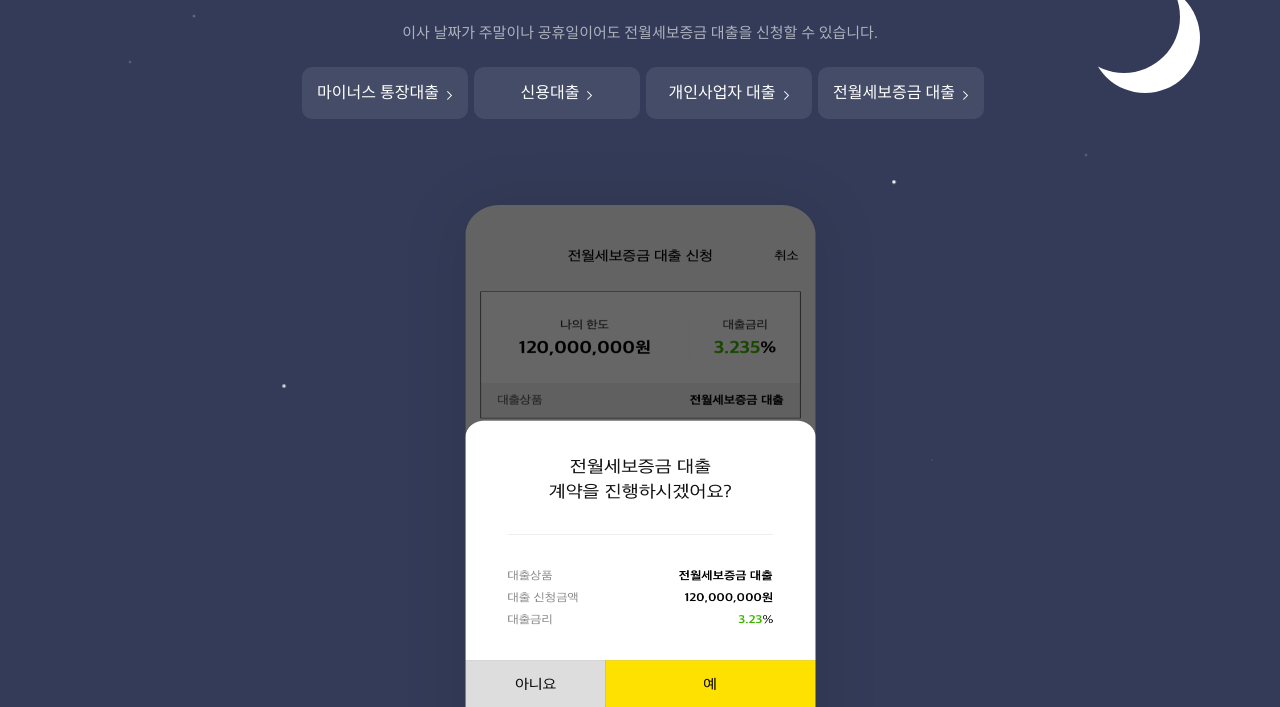
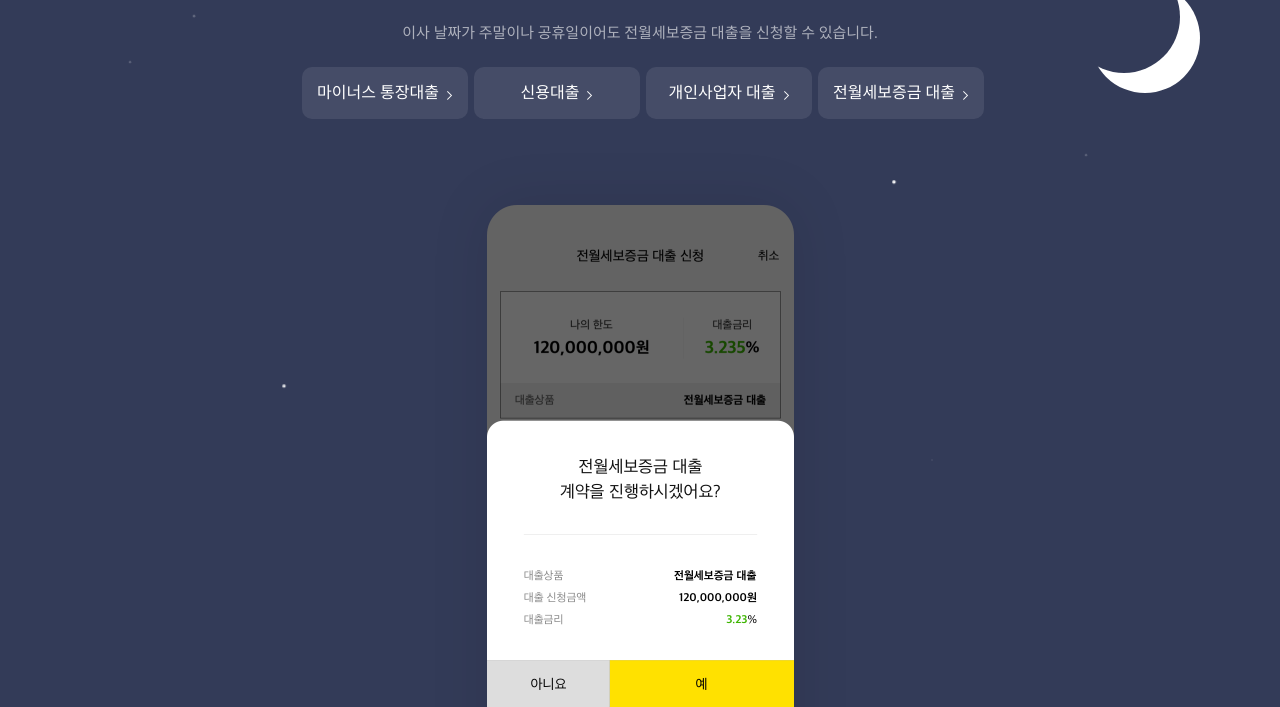
Before and after one commit to choiyeonhee1226/kakaobank_2508, a plain HTML site: page sections/loan.html in a window 1280 px wide. Shown: the part 217-924 px from the top of the page. Drawn offline with nearby package versions, Linux system fonts and the light colour scheme.

Commit message:
대출 step5, final_end

```diff
--- a/sections/loan.html
+++ b/sections/loan.html
@@ -379,7 +379,7 @@
     }
 
     .loan_box .img_box_1 img {
-      width:489px;
+      width:42 9px;
       height: 563px;
       margin: 25px auto 0 auto;
       display: block;
```
